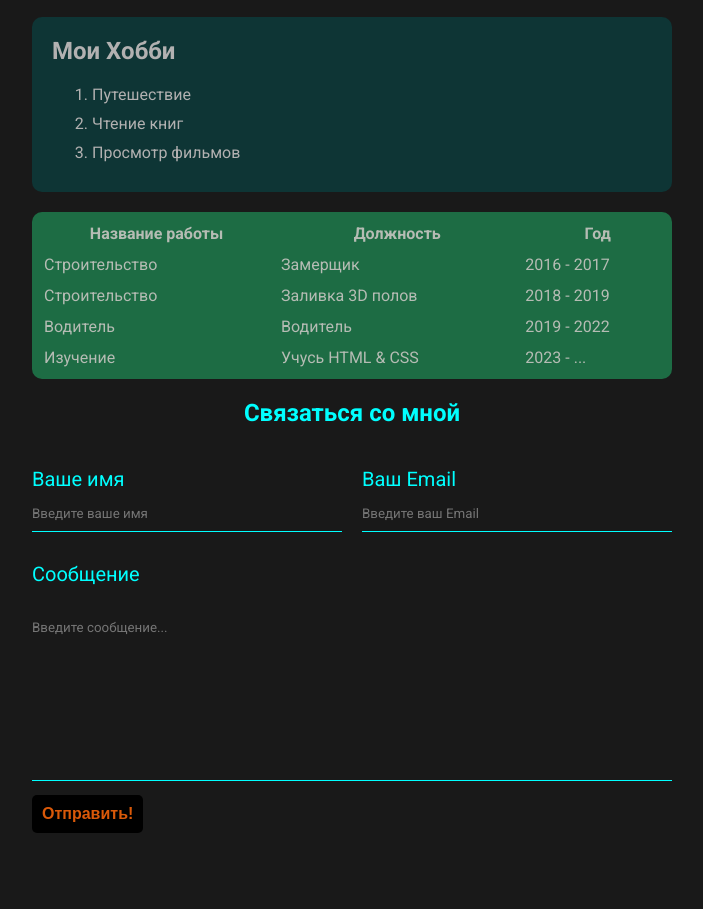
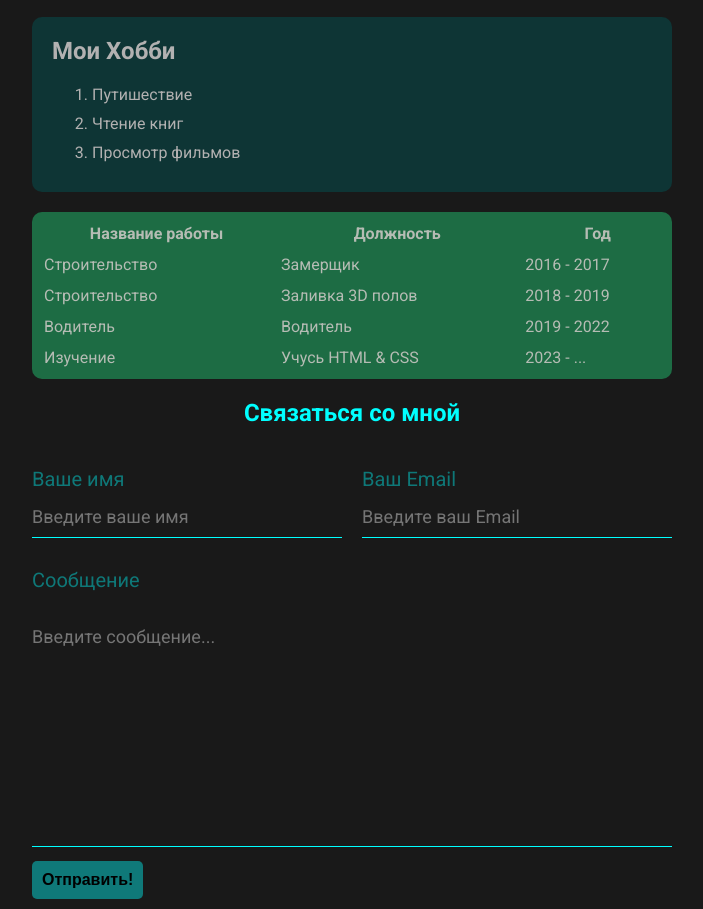
Before and after one commit to SergeyBin/1st-step, a plain HTML site: page index.html in a window 1280 px wide. Shown: the part 624-1533 px from the top of the page, without its empty margins (288-991 px from the left). Before the commit the page ends 1467 px from the top, so only its background shows below. Drawn offline with Linux system fonts and the light colour scheme.

Commit message:
Add files via upload

```diff
--- a/index.html
+++ b/index.html
@@ -34,7 +34,7 @@
         <div class="hobby">
             <h2>Мои Хобби</h2>
             <ol>
-                <li>Путешествие</li>
+                <li>Путишествие</li>
                 <li>Чтение книг</li>
                 <li>Просмотр фильмов</li>
             </ol>
--- a/style.css
+++ b/style.css
@@ -160,7 +160,7 @@ td {
 .form-item label {
     display: block;
     font-size: 20px;
-    color: aqua;
+    color: rgba(0, 255, 255, 0.415);
 }
 
 .form-item input,
@@ -169,11 +169,12 @@ td {
     box-sizing: border-box;
     border: none;
     background: transparent;
-    border-bottom: 1px solid aqua;
+    border-bottom: 1px solid rgb(0, 255, 255);
     color: rgb(218, 89, 9);
     padding: 15px 0 10px;
     outline: none;
     font-family: inherit;
+    font-size: 18px;
 }
 
 .form-item input {
@@ -188,17 +189,17 @@ td {
 .btn {
     padding: 10px;
     margin-bottom: 10px;
-    background: #000;
-    color: rgb(218, 89, 9);
+    background: rgba(0, 255, 255, 0.415);
+    color: #000;
     border: none;
     border-radius: 5px;
     font-size: inherit;
     font-weight: 700;
     cursor: pointer;
-    transition: all .2s;
+    transition: all .3s;
 }
 
 .btn:hover {
     color: #000;
-    background: rgba(0, 255, 255, 0.575);
+    background: rgba(0, 255, 255, 0.837);
 }
```
